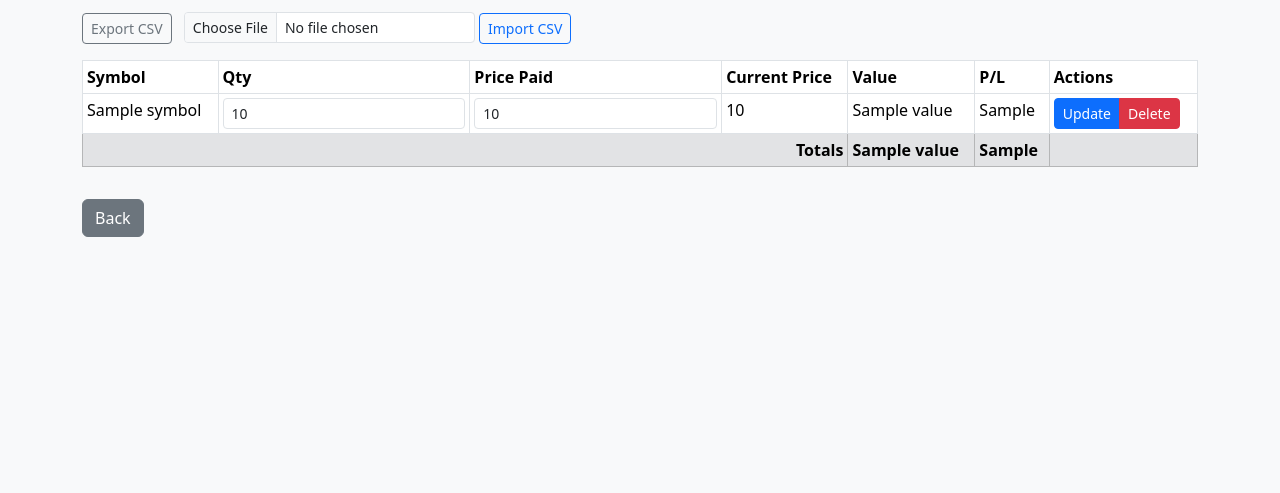
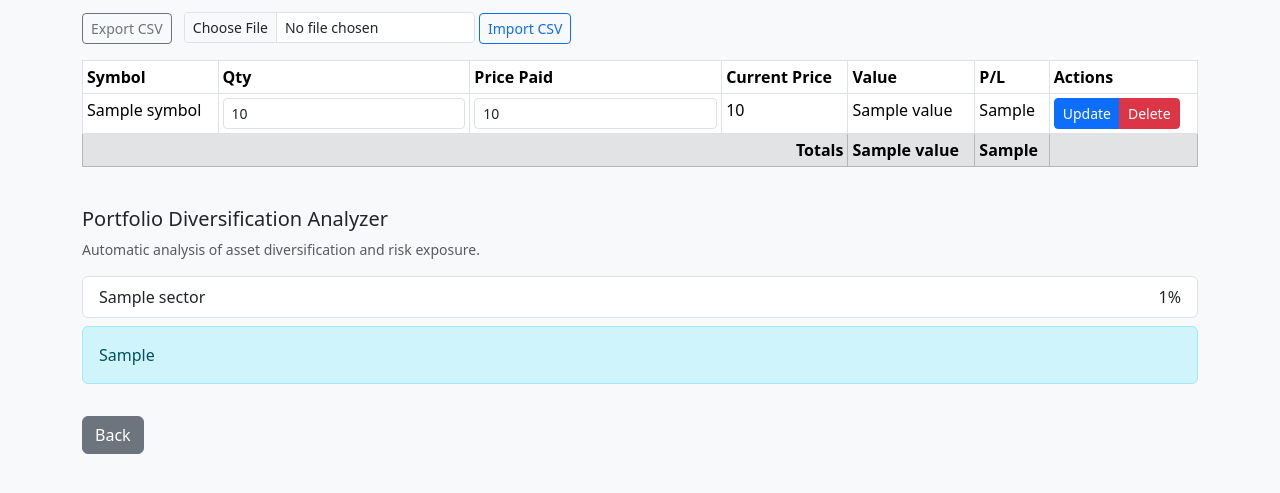
Before and after one commit to Skulk2Fade/pe-ratio-app, a Flask app: template templates/portfolio.html in a window 1280 px wide. Shown: the part 148-641 px from the top of the page. Run offline with Flask 3, Linux system fonts and the light colour scheme; the template is opened without the code that fills it: most values are stand-ins (such as "Sample title", 1, 10 or a date in 2020); some libraries are stand-ins or nearby versions.

Commit message:
Add portfolio diversification analyzer

```diff
--- a/templates/portfolio.html
+++ b/templates/portfolio.html
@@ -81,6 +81,23 @@
                 </tbody>
             </table>
         </div>
+        {% if diversification %}
+        <div class="mt-4">
+            <h5>Portfolio Diversification Analyzer</h5>
+            <p class="small text-muted">Automatic analysis of asset diversification and risk exposure.</p>
+            <ul class="list-group mb-2">
+                {% for d in diversification %}
+                <li class="list-group-item d-flex justify-content-between align-items-center">
+                    {{ d.sector }}
+                    <span>{{ d.percentage }}%</span>
+                </li>
+                {% endfor %}
+            </ul>
+            {% if risk_assessment %}
+            <div class="alert alert-info">{{ risk_assessment }}</div>
+            {% endif %}
+        </div>
+        {% endif %}
         {% else %}
         <p>No portfolio items.</p>
         {% endif %}
```
Also changed, not shown: stockapp/watchlists/routes.py (+21 -2 lines), README.md.
